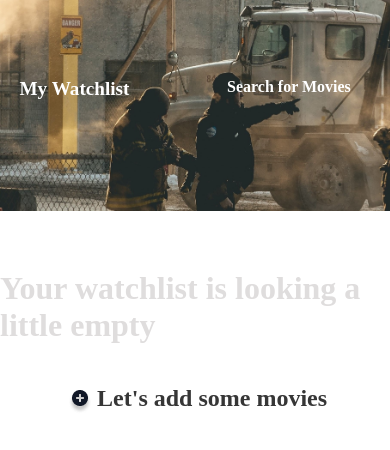
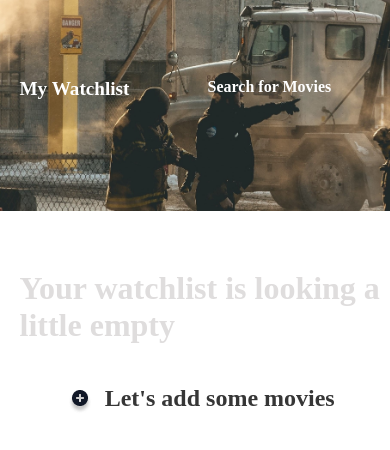
Before and after one commit to H-a-ider/Movie-Display-By-API, a plain HTML site: page watchlist.html in a window 390 px wide. Drawn offline with Linux system fonts and the light colour scheme.

Commit message:
Initial commit

```diff
--- a/index.css
+++ b/index.css
@@ -173,7 +173,7 @@ button {
     header h4 {
         margin-top: 20%;
         margin-bottom: 6%;
-        margin-left: 25%;
+        margin-left: 20%;
         white-space: nowrap;
 
     }
@@ -218,6 +218,7 @@ button {
     #movie-data{
         display: flex;
         margin-top: 20%;
+        gap: 2%;
 
     }
 
@@ -277,6 +278,7 @@ button {
     #message h1{
         margin-top: 15%;
         color: #DFDDDD;
+        margin-left: 5%;
 
     }
 
@@ -291,7 +293,7 @@ button {
     }
 
     #message h2{
-        margin-left: 2%;
+        margin-left: 5%;
         white-space: nowrap;
         color: #363636;
     }
```
